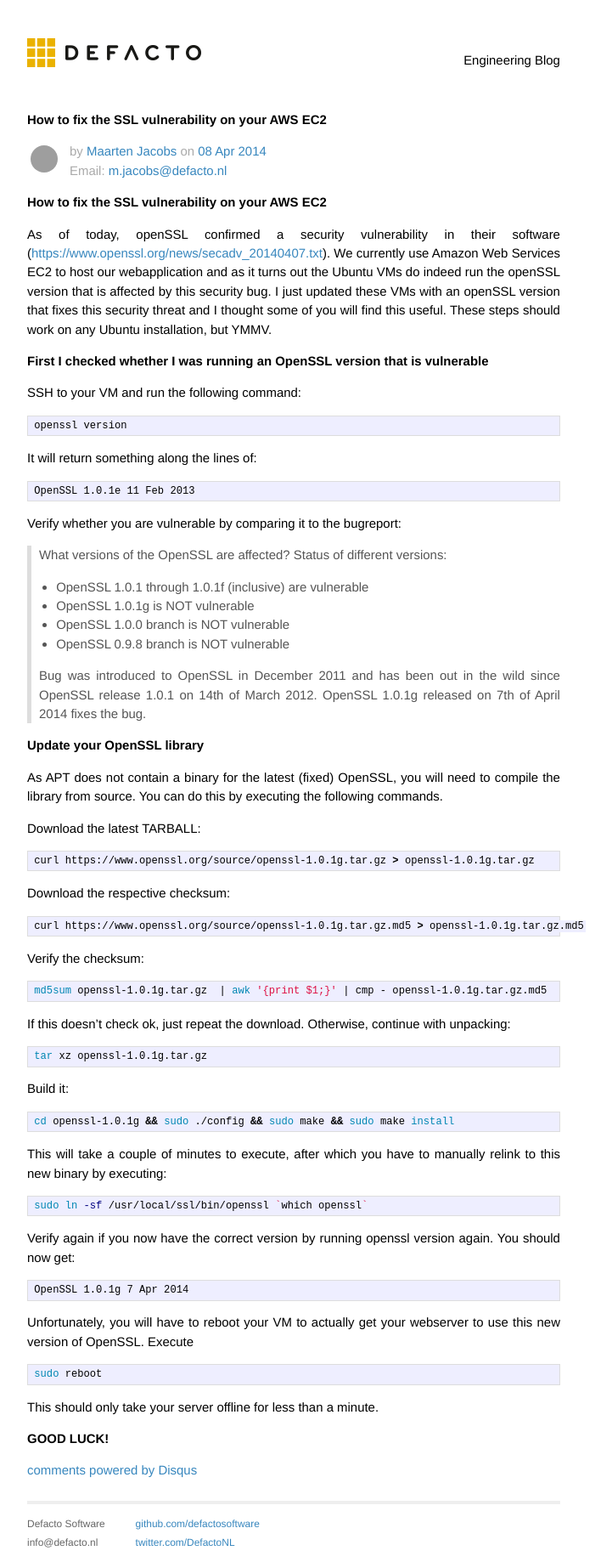
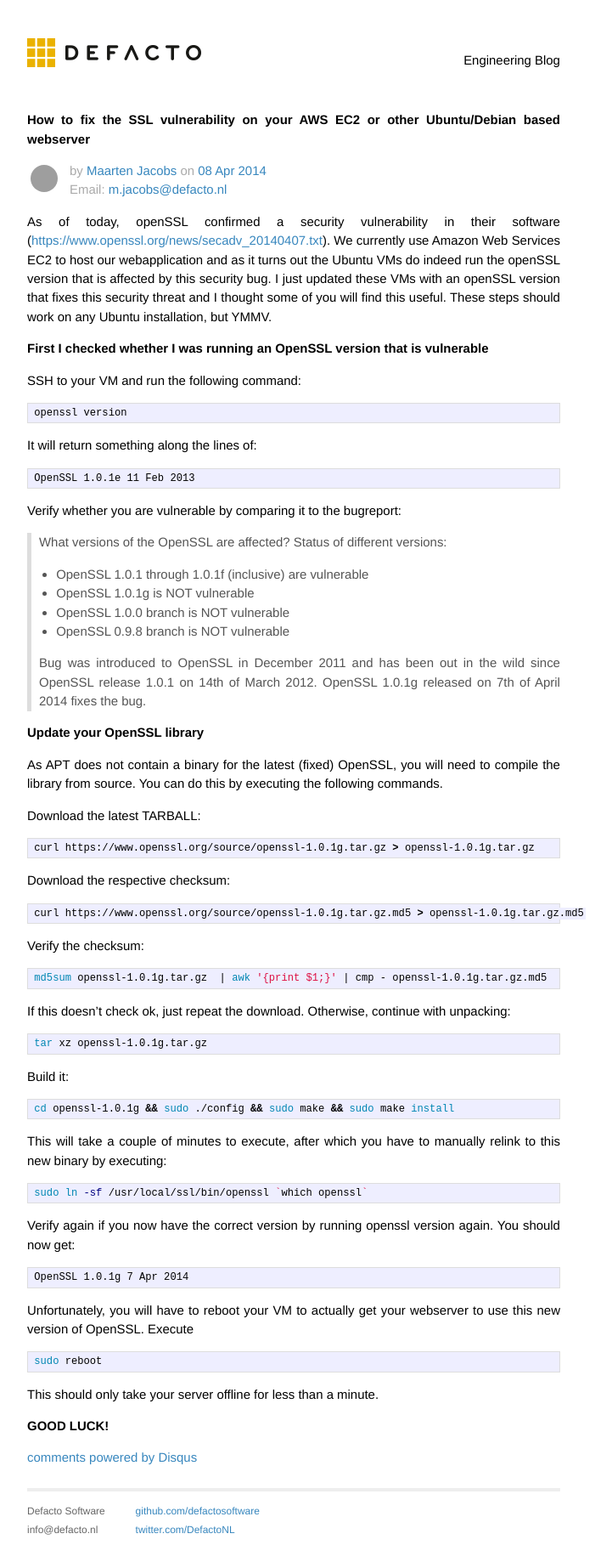
Before and after one commit to DefactoSoftware/devblog, a Jekyll site: the page built from _posts/2014-04-08-how-to-fix-the-ssl-vulnerability-on-your-aws-ec2.markdown, in a window 1280 px wide. Shown: the whole page at 85% size, without its empty margins (294-1015 px from the left). Built offline with Jekyll 4.4.1, drawn with Linux system fonts in a browser that asks for light colours; Markdown is read by kramdown in place of the engine named in the settings; comment, search, counter and statistics services are not loaded; grey boxes are pictures that could not be loaded.

Commit message:
openssl title change

```diff
--- a/_posts/2014-04-08-how-to-fix-the-ssl-vulnerability-on-your-aws-ec2.markdown
+++ b/_posts/2014-04-08-how-to-fix-the-ssl-vulnerability-on-your-aws-ec2.markdown
@@ -1,13 +1,10 @@
 ---
 layout: post
-title: "How to fix the SSL vulnerability on your AWS EC2"
+title: "How to fix the SSL vulnerability on your AWS EC2 or other Ubuntu/Debian based webserver"
 date: 2014-04-08 12:14:50
 author: maarten
 categories: []
 ---
-
-### How to fix the SSL vulnerability on your AWS EC2
-
 
 As of today, openSSL confirmed a security vulnerability in their software ([https://www.openssl.org/news/secadv_20140407.txt]([https://www.openssl.org/news/secadv_20140407.txt])). We currently use Amazon Web Services EC2 to host our webapplication and as it turns out the Ubuntu VMs do indeed run the openSSL version that is affected by this security bug.
 I just updated these VMs with an openSSL version that fixes this security threat and I thought some of you will find this useful. These steps should work on any Ubuntu installation, but YMMV.
```
